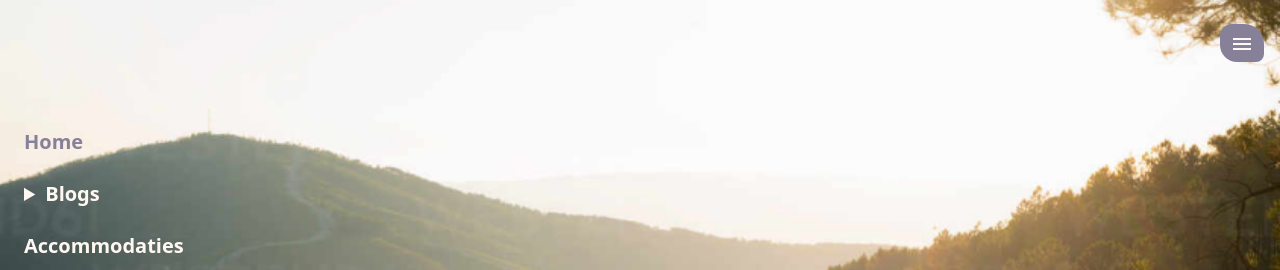
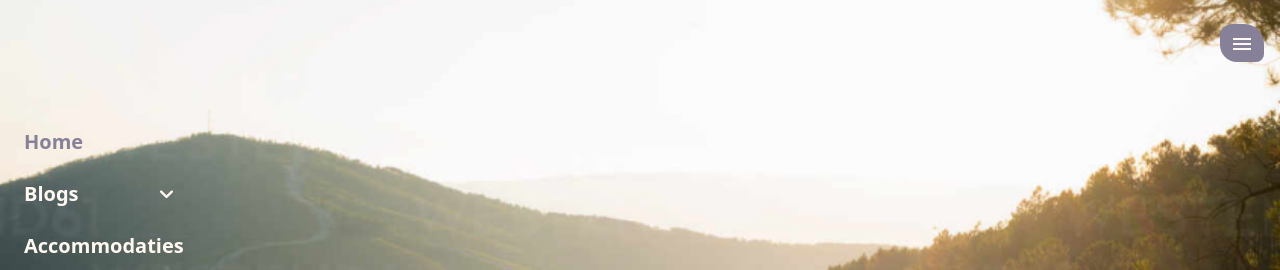
Before and after one commit to dannyfrelink/affiliate-blog, a React (Create React App) app: page / in a window 1280 px wide. Shown: the top 270 px of the page. Built offline with nearby package versions, Linux system fonts and the light colour scheme; the HTML template or start-up script is replaced by a standard one.

Commit message:
feat: create Details component for Blogs Nav item

```diff
--- /dev/null
+++ b/src/components/general/Details.tsx
@@ -0,0 +1,46 @@
+import React, { useState } from "react";
+import KeyboardArrowDownRoundedIcon from "@mui/icons-material/KeyboardArrowDownRounded";
+import KeyboardArrowUpRoundedIcon from "@mui/icons-material/KeyboardArrowUpRounded";
+
+interface DetailsProps {
+	children: React.ReactNode;
+	className?: string;
+	summary: string;
+	summaryClass?: string;
+}
+
+const Details: React.FC<DetailsProps> = ({
+	children,
+	className = "",
+	summary,
+	summaryClass = "",
+}) => {
+	const [open, setOpen] = useState<boolean>(false);
+
+	return (
+		<div className={className}>
+			<div
+				className="flex justify-between"
+				onClick={() => setOpen(!open)}
+			>
+				<li className={summaryClass}>{summary}</li>
+
+				{open ? (
+					<KeyboardArrowUpRoundedIcon
+						className="!max-h-7"
+						fontSize="large"
+					/>
+				) : (
+					<KeyboardArrowDownRoundedIcon
+						className="!max-h-7"
+						fontSize="large"
+					/>
+				)}
+			</div>
+
+			<div className={`${open ? "block" : "hidden"}`}>{children}</div>
+		</div>
+	);
+};
+
+export default Details;
--- a/src/components/header/Nav.tsx
+++ b/src/components/header/Nav.tsx
@@ -1,6 +1,7 @@
 import React from "react";
 import { NavLink } from "react-router-dom";
 import { useAppContext } from "../../config/AppContext";
+import Details from "../general/Details";
 
 interface NavProps {}
 
@@ -39,14 +40,14 @@ const Nav: React.FC<NavProps> = ({}) => {
 						Home
 					</NavLink>
 				</li>
-				<details className="mb-6">
-					<summary
-						className={`${
-							activePage && "text-secondary"
-						} font-semibold`}
-					>
-						Blogs
-					</summary>
+
+				<Details
+					className="mb-6"
+					summary="Blogs"
+					summaryClass={`${
+						activePage && "text-secondary"
+					} font-semibold`}
+				>
 					<li className="font-light italic text-xs my-2">
 						<NavLink
 							className={({ isActive }) => checkActive(isActive)}
@@ -124,7 +125,7 @@ const Nav: React.FC<NavProps> = ({}) => {
 							</NavLink>
 						</li>
 					</div>
-				</details>
+				</Details>
 
 				<li>
 					<NavLink
```
